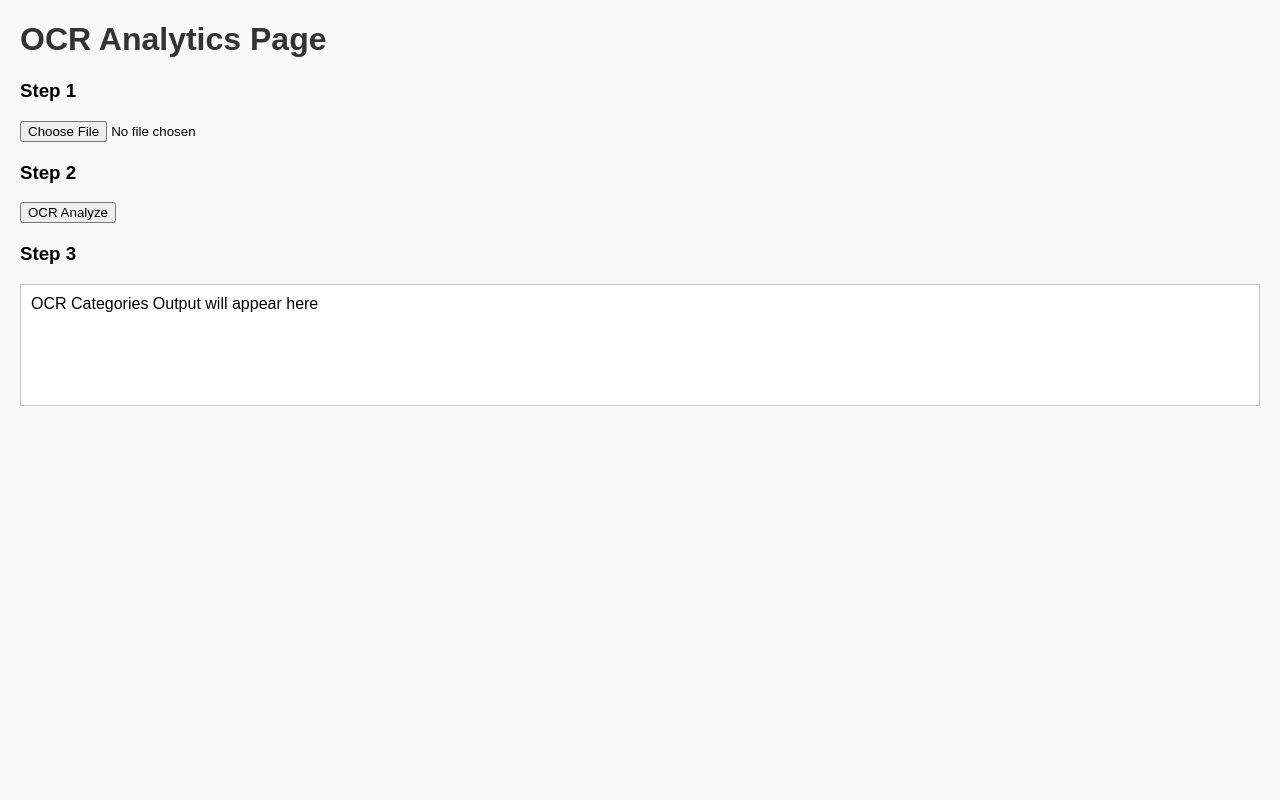
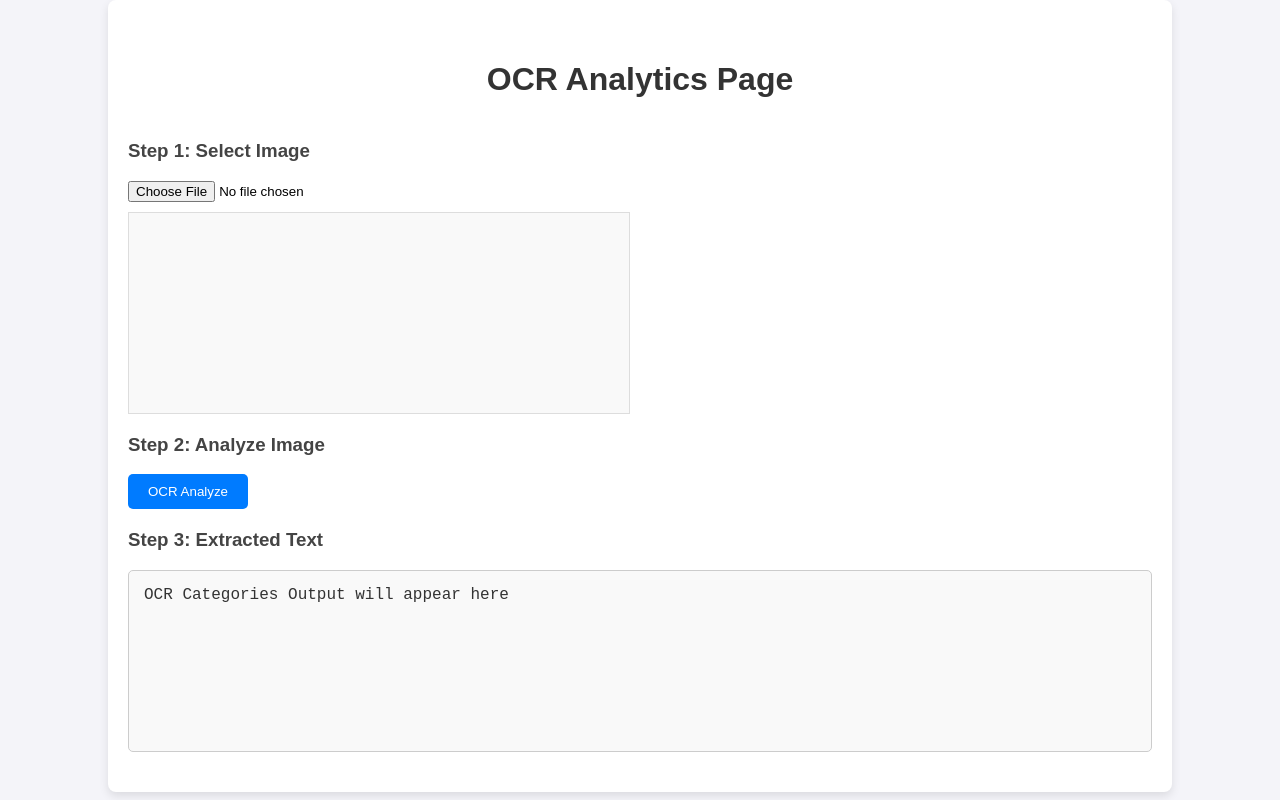
Before and after one commit to shahchayan9/Cognitive-Services-and-OCR-Analytics, a Flask app: page / in a window 1280 px wide. Run offline with Flask 3, Linux system fonts and the light colour scheme.

Commit message:
Added proper frontend

```diff
--- a/static/script.js
+++ b/static/script.js
@@ -1,4 +1,23 @@
-// static/script.js
+// Preview the uploaded image before sending it to the server
+document.getElementById('imageUpload').addEventListener('change', function(event) {
+    const imageFile = event.target.files[0];
+    const reader = new FileReader();
+
+    reader.onload = function(e) {
+        const imgElement = document.createElement("img");
+        imgElement.src = e.target.result;
+
+        const previewDiv = document.getElementById('imagePreview');
+        previewDiv.innerHTML = "";
+        previewDiv.appendChild(imgElement);
+    };
+
+    if (imageFile) {
+        reader.readAsDataURL(imageFile);
+    }
+});
+
+// Analyze the image and fetch OCR results
 document.getElementById('analyzeBtn').addEventListener('click', function() {
     const imageInput = document.getElementById('imageUpload').files[0];
 
@@ -7,17 +26,17 @@ document.getElementById('analyzeBtn').addEventListener('click', function() {
         return;
     }
 
-    // Prepare form data and send it to the backend (we'll do this in the next step)
+    // Prepare form data and send it to the backend
     let formData = new FormData();
     formData.append("image", imageInput);
 
-    // Send the image to the backend (we'll add the actual request later)
+    // Send the image to the backend
     fetch('/ocr-analyze', {
         method: 'POST',
         body: formData
     }).then(response => response.json())
     .then(data => {
-        // Display the OCR output (to be implemented)
+        // Display the OCR output
         document.getElementById('ocrOutput').innerText = data.text;
     })
     .catch(error => {
--- a/static/style.css
+++ b/static/style.css
@@ -1,22 +1,77 @@
-/* static/style.css */
+/* Global styling for body and headings */
 body {
-    font-family: Arial, sans-serif;
-    margin: 20px;
+    font-family: 'Arial', sans-serif;
+    margin: 0;
     padding: 0;
-    background-color: #f9f9f9;
+    background-color: #f4f4f9;
 }
 
 h1 {
+    text-align: center;
     color: #333;
+    padding: 20px 0;
 }
 
-#step1, #step2, #step3 {
+.container {
+    width: 80%;
+    margin: auto;
+    padding: 20px;
+    background-color: #fff;
+    box-shadow: 0 4px 10px rgba(0, 0, 0, 0.1);
+    border-radius: 8px;
+}
+
+h3 {
+    color: #444;
+}
+
+.step {
     margin-bottom: 20px;
 }
 
-#ocrOutput {
-    padding: 10px;
+/* CSS for buttons */
+.btn-primary {
+    background-color: #007bff;
+    color: #fff;
+    border: none;
+    padding: 10px 20px;
+    cursor: pointer;
+    border-radius: 5px;
+    transition: background-color 0.3s ease;
+}
+
+.btn-primary:hover {
+    background-color: #0056b3;
+}
+
+/* CSS for the OCR output box */
+.output-box {
+    padding: 15px;
+    background-color: #f9f9f9;
     border: 1px solid #ccc;
-    background-color: #fff;
-    min-height: 100px;
+    min-height: 150px;
+    white-space: pre-wrap;
+    font-family: 'Courier New', monospace;
+    color: #333;
+    border-radius: 5px;
 }
+
+/* CSS for the image preview */
+.image-preview {
+    margin-top: 10px;
+    width: 100%;  /* Ensure it fits within the container */
+    max-width: 500px;  /* Optional: set a maximum width for the image container */
+    height: 200px;  /* Set a fixed height for the image container */
+    overflow: hidden;
+    border: 1px solid #ddd;
+    display: flex;
+    justify-content: center;
+    align-items: center;
+    background-color: #f9f9f9;  /* Optional: add background color for better visibility */
+}
+
+.image-preview img {
+    max-width: 100%;  /* Ensure the image does not exceed the container width */
+    max-height: 100%;  /* Ensure the image does not exceed the container height */
+    object-fit: contain;  /* Ensure the image retains its aspect ratio */
+}
--- a/templates/index.html
+++ b/templates/index.html
@@ -8,24 +8,27 @@
   <link rel="stylesheet" href="{{ url_for('static', filename='style.css') }}">
 </head>
 <body>
+  <div class="container">
     <h1>OCR Analytics Page</h1>
 
     <!-- Step 1: Image Upload -->
-  <div id="step1">
-    <h3>Step 1</h3>
-    <input type="file" id="imageUpload" accept="image/*">
+    <div id="step1" class="step">
+      <h3>Step 1: Select Image</h3>
+      <input type="file" id="imageUpload" accept="image/*" class="btn">
+      <div id="imagePreview" class="image-preview"></div> <!-- Added image preview section -->
     </div>
 
     <!-- Step 2: OCR Analyze Button -->
-  <div id="step2">
-    <h3>Step 2</h3>
-    <button id="analyzeBtn">OCR Analyze</button>
+    <div id="step2" class="step">
+      <h3>Step 2: Analyze Image</h3>
+      <button id="analyzeBtn" class="btn-primary">OCR Analyze</button>
     </div>
 
     <!-- Step 3: OCR Output -->
-  <div id="step3">
-    <h3>Step 3</h3>
-    <div id="ocrOutput">OCR Categories Output will appear here</div>
+    <div id="step3" class="step">
+      <h3>Step 3: Extracted Text</h3>
+      <div id="ocrOutput" class="output-box">OCR Categories Output will appear here</div>
+    </div>
   </div>
 
   <script src="{{ url_for('static', filename='script.js') }}"></script>
```
Lines whose indentation alone changed are shown as unchanged.
